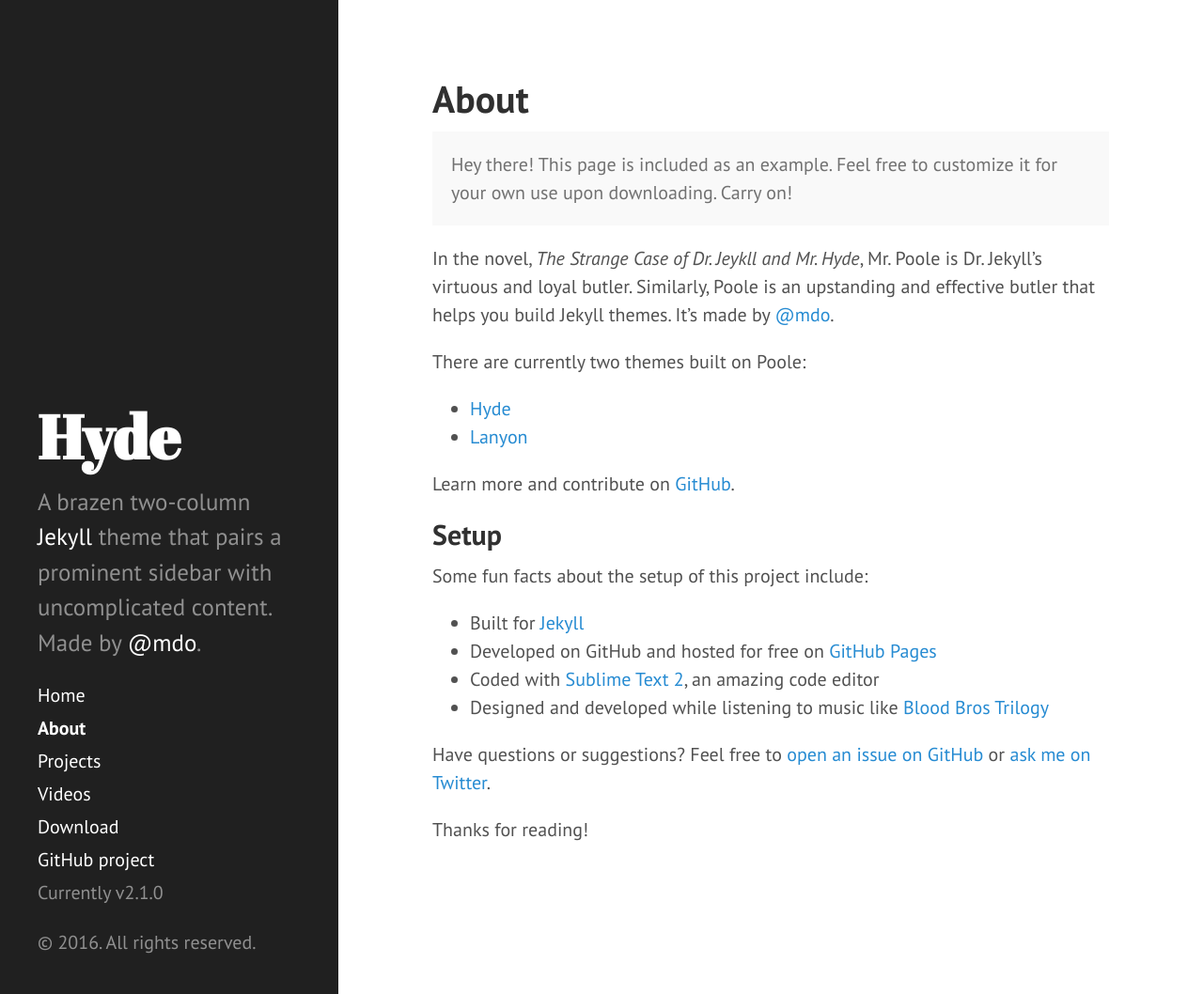
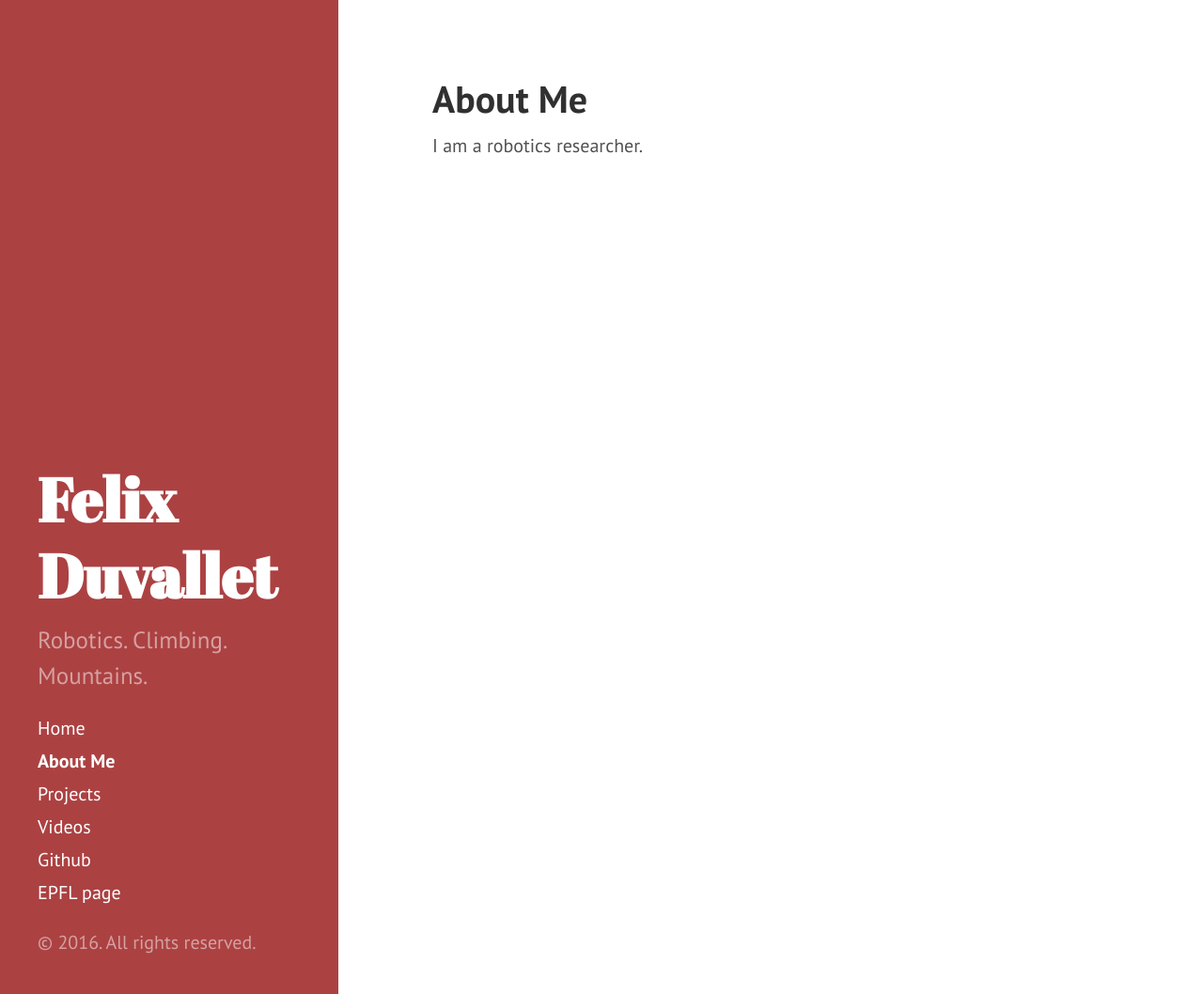
Before and after one commit to felixduvallet/felixduvallet.github.io, a Jekyll site: the page built from about.md, in a window 1280 px wide and 1058 px high. Shown: the whole window at 94% size. Built offline with Jekyll 4.4.1, drawn with Linux system fonts in a browser that asks for light colours; Markdown is read by kramdown in place of the engine named in the settings.

Commit message:
Personalize site.

```diff
--- a/404.html
+++ b/404.html
@@ -6,5 +6,6 @@
 
 <div class="page">
   <h1 class="page-title">404: Page not found</h1>
-  <p class="lead">Sorry, we've misplaced that URL or it's pointing to something that doesn't exist. <a href="{{ site.baseurl }}">Head back home</a> to try finding it again.</p>
+  <p class="lead">Sorry, this page doesn't exist.</p>
+  <p class="lead"><a href="{{ site.baseurl }}">Head back home</a> to try finding it again.</p>
 </div>
--- a/_config.yml
+++ b/_config.yml
@@ -7,20 +7,20 @@
 relative_permalinks: true
 
 # Setup
-title:            Hyde
-tagline:          'A Jekyll theme'
-description:      'A brazen two-column <a href="http://jekyllrb.com" target="_blank">Jekyll</a> theme that pairs a prominent sidebar with uncomplicated content. Made by <a href="https://twitter.com/mdo" target="_blank">@mdo</a>.'
-url:              http://hyde.getpoole.com
+title:            Felix Duvallet
+tagline:          'Roboticist'
+description:      'Robotics. Climbing. Mountains.'
+url:              http://www.felixd.com
 baseurl:          /
 
 author:
-  name:           'Mark Otto'
-  url:            https://twitter.com/mdo
+  name:           'Felix Duvallet'
+  url:            http://www.felixd.com
 
-paginate:         5
+paginate:         1
 
 # Custom vars
-version:          2.1.0
+version:          1.0
 
 github:
-  repo:           https://github.com/poole/hyde
+  repo:           https://github.com/felixduvallet/felixduvallet.github.io
--- a/_includes/sidebar.html
+++ b/_includes/sidebar.html
@@ -26,9 +26,8 @@
         {% endif %}
       {% endfor %}
 
-      <a class="sidebar-nav-item" href="{{ site.github.repo }}/archive/v{{ site.version }}.zip">Download</a>
-      <a class="sidebar-nav-item" href="{{ site.github.repo }}">GitHub project</a>
-      <span class="sidebar-nav-item">Currently v{{ site.version }}</span>
+      <a class="sidebar-nav-item" href="https://github.com/felixduvallet">Github</a>
+      <a class="sidebar-nav-item" href="http://lasa.epfl.ch">EPFL page</a>
     </nav>
 
     <p>&copy; {{ site.time | date: '%Y' }}. All rights reserved.</p>
--- a/_layouts/default.html
+++ b/_layouts/default.html
@@ -3,7 +3,7 @@
 
   {% include head.html %}
 
-  <body>
+  <body class="theme-base-08">
 
     {% include sidebar.html %}
 
--- a/about.md
+++ b/about.md
@@ -1,30 +1,6 @@
 ---
 layout: page
-title: About
+title: About Me
 ---
 
-<p class="message">
-  Hey there! This page is included as an example. Feel free to customize it for your own use upon downloading. Carry on!
-</p>
-
-In the novel, *The Strange Case of Dr. Jeykll and Mr. Hyde*, Mr. Poole is Dr. Jekyll's virtuous and loyal butler. Similarly, Poole is an upstanding and effective butler that helps you build Jekyll themes. It's made by [@mdo](https://twitter.com/mdo).
-
-There are currently two themes built on Poole:
-
-* [Hyde](http://hyde.getpoole.com)
-* [Lanyon](http://lanyon.getpoole.com)
-
-Learn more and contribute on [GitHub](https://github.com/poole).
-
-## Setup
-
-Some fun facts about the setup of this project include:
-
-* Built for [Jekyll](http://jekyllrb.com)
-* Developed on GitHub and hosted for free on [GitHub Pages](https://pages.github.com)
-* Coded with [Sublime Text 2](http://sublimetext.com), an amazing code editor
-* Designed and developed while listening to music like [Blood Bros Trilogy](https://soundcloud.com/maddecent/sets/blood-bros-series)
-
-Have questions or suggestions? Feel free to [open an issue on GitHub](https://github.com/poole/issues/new) or [ask me on Twitter](https://twitter.com/mdo).
-
-Thanks for reading!
+I am a robotics researcher.
```
